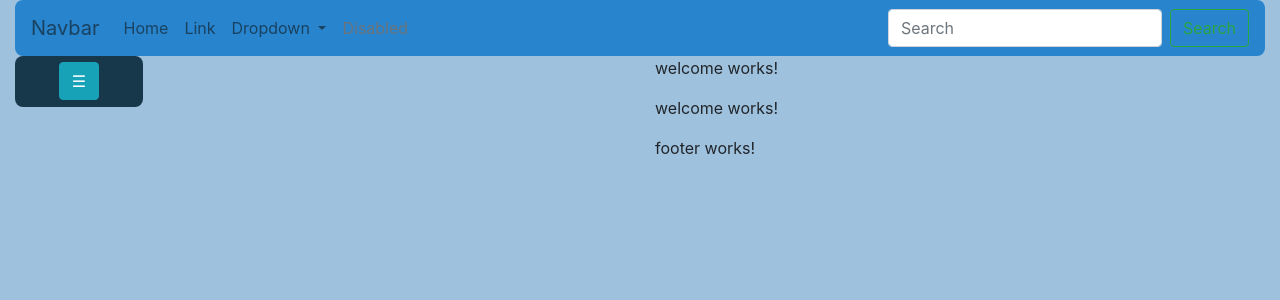
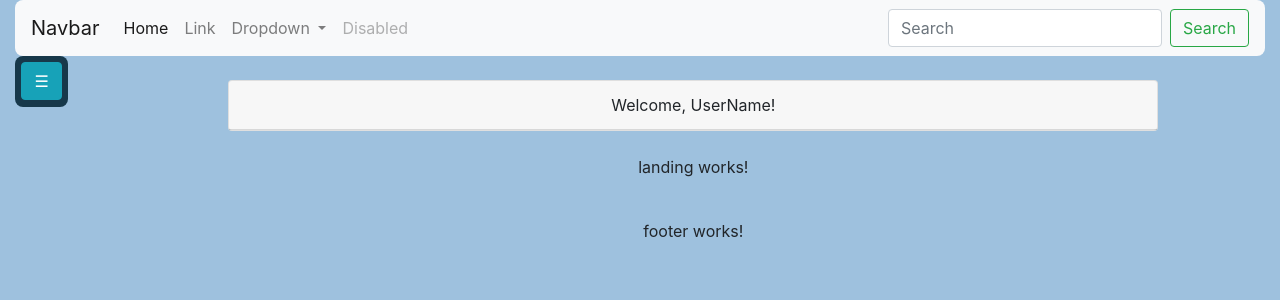
Before and after one commit to dtbradfield/sample-dashboard, an Angular app: page / in a window 1280 px wide. Both pictures are taken after a click on the button "hide". Shown: the top 300 px of the page. Built offline with nearby package versions, Linux system fonts and the light colour scheme.

Commit message:
views being built

```diff
--- a/src/app/app-routing.module.ts
+++ b/src/app/app-routing.module.ts
@@ -1,13 +1,13 @@
 import { NgModule } from '@angular/core';
 import { Routes, RouterModule } from '@angular/router';
 
-import { WelcomeComponent } from './main/welcome/welcome.component';
 import { SidenavEl1Component } from './sidebar/sidenav-el1/sidenav-el1.component';
 import { SidenavEl2Component } from './sidebar/sidenav-el2/sidenav-el2.component';
 import { SidenavEl3Component } from './sidebar/sidenav-el3/sidenav-el3.component';
+import { LandingComponent } from './main/landing/landing.component';
 
 const routes: Routes = [
-  { path: '', component: WelcomeComponent, pathMatch: 'full' },
+  { path: '', component: LandingComponent, pathMatch: 'full' },
   { path: 'sidenav-el1', component: SidenavEl1Component },
   { path: 'sidenav-el2', component: SidenavEl2Component },
   { path: 'sidenav-el3', component: SidenavEl3Component }
--- a/src/app/app.component.html
+++ b/src/app/app.component.html
@@ -4,15 +4,16 @@
       <app-action-nav></app-action-nav>
     </div>
   </div>
-  <div class="row">
-    <div class="col">
-      <div>
-        <app-sidenav></app-sidenav>
-      </div>
+  <div class="row text-center">
+    <div class="col-sm-2">
+      <app-sidenav></app-sidenav>
     </div>
-    <div class="col">
+    <div class="col-sm-9">
+      <br>
       <app-welcome></app-welcome>
+      <br>
       <router-outlet></router-outlet>
+      <br>
       <app-footer></app-footer>
     </div>
   </div>
--- a/src/app/app.module.ts
+++ b/src/app/app.module.ts
@@ -22,6 +22,7 @@ import { MailPreviewComponent } from './main/mailbox/mail-preview/mail-preview.c
 import { MainEl1Component } from './main/main-el1/main-el1.component';
 import { MainEl2Component } from './main/main-el2/main-el2.component';
 import { FooterComponent } from './footer/footer/footer.component';
+import { LandingComponent } from './main/landing/landing.component';
 
 @NgModule({
   declarations: [
@@ -44,7 +45,8 @@ import { FooterComponent } from './footer/footer/footer.component';
     MailPreviewComponent,
     MainEl1Component,
     MainEl2Component,
-    FooterComponent
+    FooterComponent,
+    LandingComponent
   ],
   imports: [
     BrowserModule,
--- /dev/null
+++ b/src/app/main/landing/landing.component.html
@@ -0,0 +1,3 @@
+<p>
+  landing works!
+</p>
--- /dev/null
+++ b/src/app/main/landing/landing.component.ts
@@ -0,0 +1,15 @@
+import { Component, OnInit } from '@angular/core';
+
+@Component({
+  selector: 'app-landing',
+  templateUrl: './landing.component.html',
+  styleUrls: ['./landing.component.css']
+})
+export class LandingComponent implements OnInit {
+
+  constructor() { }
+
+  ngOnInit() {
+  }
+
+}
--- a/src/app/main/welcome/welcome.component.html
+++ b/src/app/main/welcome/welcome.component.html
@@ -1,3 +1,5 @@
-<p>
-  welcome works!
-</p>
+<div class="card">
+  <div class="card-header">
+    Welcome, UserName!
+  </div>
+</div>
--- a/src/app/sidebar/sidenav/sidenav.component.html
+++ b/src/app/sidebar/sidenav/sidenav.component.html
@@ -1,11 +1,15 @@
 <div class="container-fluid text-center" *ngIf="!showSidenav"
-  style="background-color: #17384A; position: fixed; width: 10%; height: auto; padding: 0.5%; border-radius: 8px;">
-  <button class="btn btn-info" type="button" (click)="onSideNav()">&#9776;</button>
+  style="background-color: #17384A; position: fixed; width: auto; height: auto; padding: 0.5%; border-radius: 8px;">
+  <div class="row">
+    <div class="col">
+      <button class="btn btn-info" type="button" (click)="onSideNav()">&#9776;</button>
+    </div>
+  </div>
 </div>
 
 <div class="container-fluid text-center" *ngIf="showSidenav"
-  style="background-color: #17384A; position: fixed; width: 10%; height: 100%; padding: 0.5%; border-radius: 8px;">
-  <button class="btn btn-secondary" type="button" *ngIf="showSidenav" (click)="onSideNav()">{{sideMessage}}</button>
+  style="background-color: #17384A; position: fixed; width: auto; height: 90%; padding: 0.5%; border-radius: 8px;">
+  <button class="btn btn-secondary" type="button" (click)="onSideNav()">{{sideMessage}}</button>
   <div class="row">
     <div class="col">
       <a class="btn" routerLink='sidenav-el1'>Profile Picture Here</a>
--- a/src/app/topbar/action-nav/action-nav.component.html
+++ b/src/app/topbar/action-nav/action-nav.component.html
@@ -1,6 +1,7 @@
-<nav class="navbar navbar-expand-lg" style="border-radius: 8px; background-color: #2884CC;">
+<nav class="navbar navbar-expand-lg navbar-light bg-light" style="border-radius: 8px;">
   <a class="navbar-brand" href="#">Navbar</a>
-    <button class="navbar-toggler" type="button" data-toggle="collapse" data-target="#navbarSupportedContent" aria-controls="navbarSupportedContent" aria-expanded="false" aria-label="Toggle navigation">
+  <button class="navbar-toggler" type="button" data-toggle="collapse" data-target="#navbarSupportedContent"
+    aria-controls="navbarSupportedContent" aria-expanded="false" aria-label="Toggle navigation">
     <span class="navbar-toggler-icon"></span>
   </button>
 
@@ -13,7 +14,8 @@
         <a class="nav-link" href="#">Link</a>
       </li>
       <li class="nav-item dropdown">
-          <a class="nav-link dropdown-toggle" href="#" id="navbarDropdown" role="button" data-toggle="dropdown" aria-haspopup="true" aria-expanded="false">
+        <a class="nav-link dropdown-toggle" href="#" id="navbarDropdown" role="button" data-toggle="dropdown"
+          aria-haspopup="true" aria-expanded="false">
           Dropdown
         </a>
         <div class="dropdown-menu" aria-labelledby="navbarDropdown">
```
Also changed, not shown: src/app/main/landing/landing.component.css (added), 1 other file (tests, documents, lock files or other folders). Lines whose indentation alone changed are shown as unchanged.
